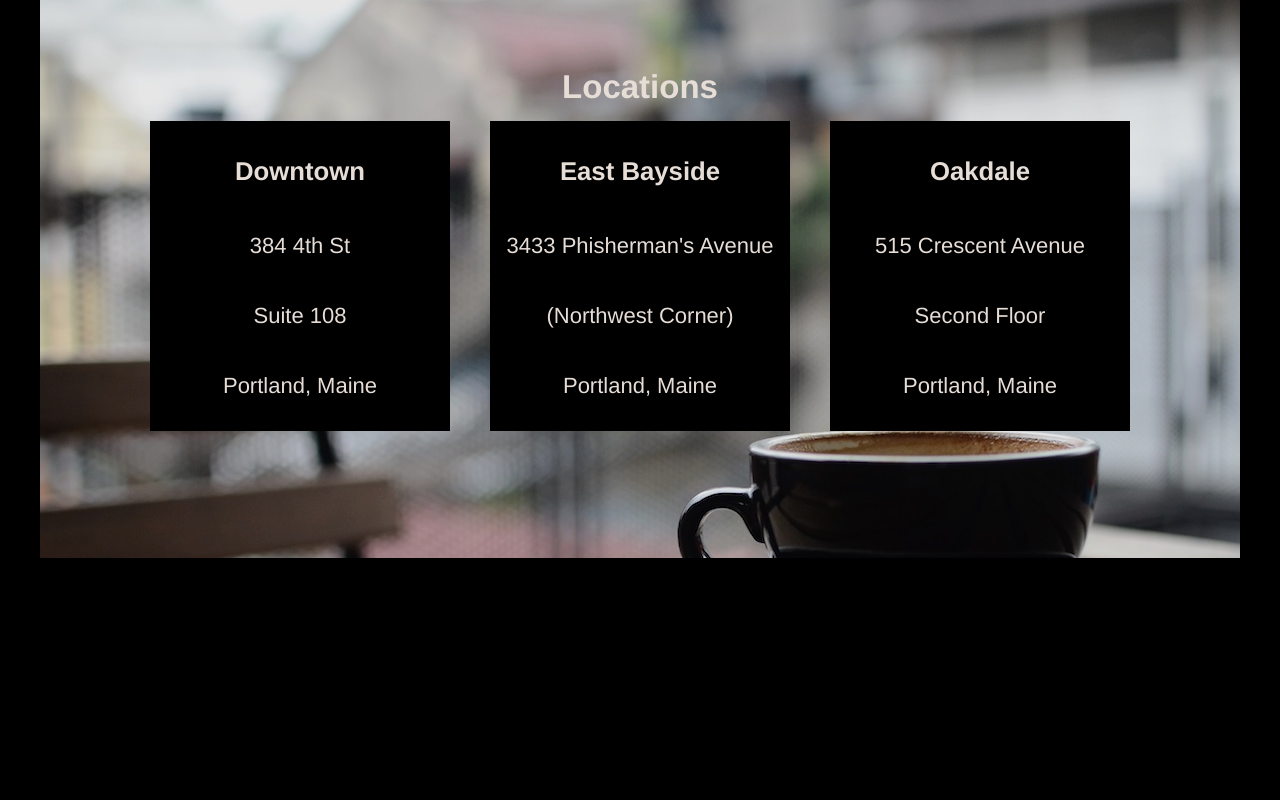
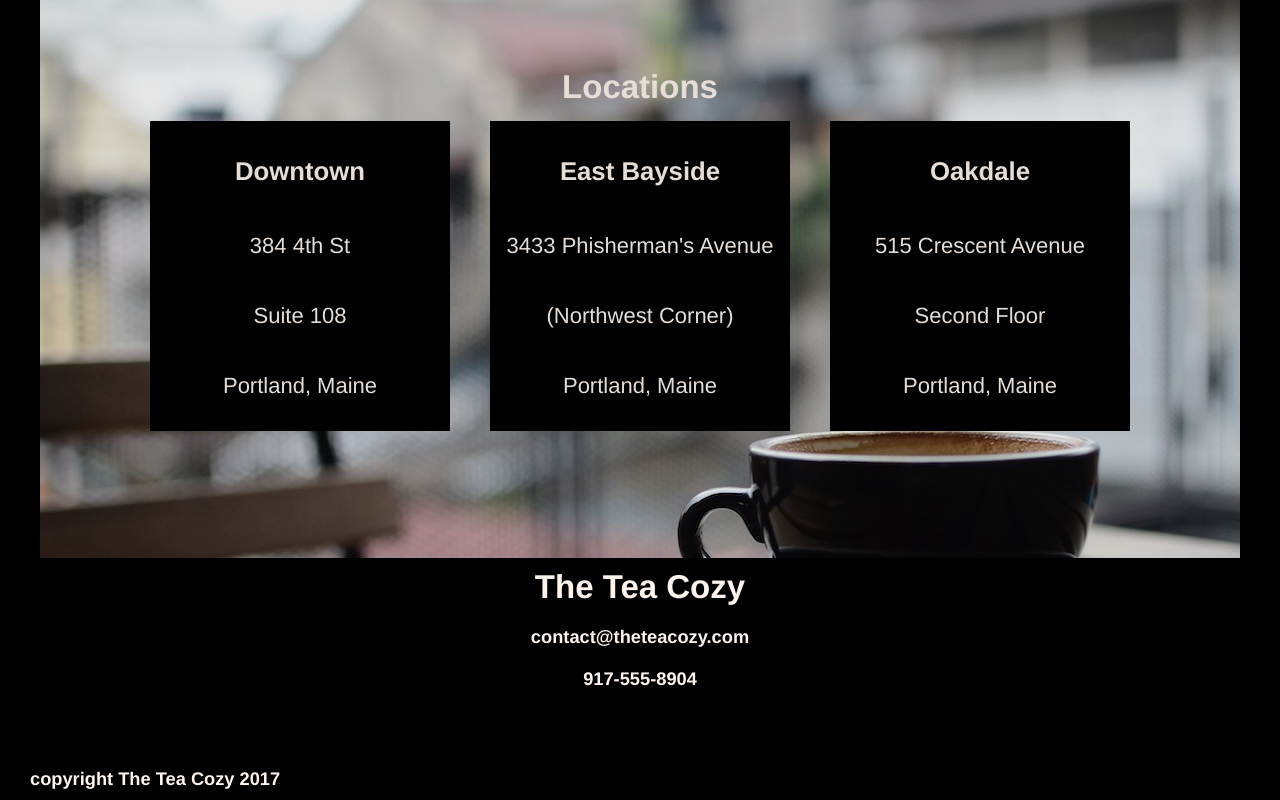
Before and after one commit to ArchAndroid/Tea-Cozy, a plain HTML site: page index.html in a window 1280 px wide. Shown: the part 1621-2421 px from the top of the page. Before the commit the page ends 2179 px from the top, so only its background shows below. Drawn offline with Linux system fonts and the light colour scheme.

Commit message:
added footer and finished project

```diff
--- a/index.html
+++ b/index.html
@@ -21,7 +21,7 @@
     		<nav>
     			<span><a href="#mission">Mission</a></span>
     			<span><a href="#store">Featured Tea</a></span>
-    			<span><a href="">Locations</a></span>
+    			<span><a href="#locations">Locations</a></span>
     		</nav>
 
     	</header>
@@ -96,6 +96,19 @@
 
  		</div>
 
+ <!-- Footer Structure -->
+
+ 		<footer>
+ 			<div class="contact">
+ 				<h2>The Tea Cozy</h2>
+ 				<h5>contact@theteacozy.com</h5>
+ 				<h5>917-555-8904</h5>
+ 			</div>
+ 			<div class="copyright">
+ 				<h5>copyright The Tea Cozy 2017</h5>
+ 			</div>
+ 		</footer>
+
     </body>
 
 </html>
--- a/style.css
+++ b/style.css
@@ -55,7 +55,7 @@ a{
 	margin: auto;
 }
 
-h2, h4{
+h2, h4, h5{
 	padding: 10px;
 	margin: 0px;
 }
@@ -127,3 +127,14 @@ h2, h4{
 	flex-direction: column;
 	flex-basis: 280px;
 }
+
+/* Styles for Footer */
+
+.contact{
+	height: 200px;
+}
+
+.copyright{
+	padding-left: 20px;
+	text-align: left;
+}
```
